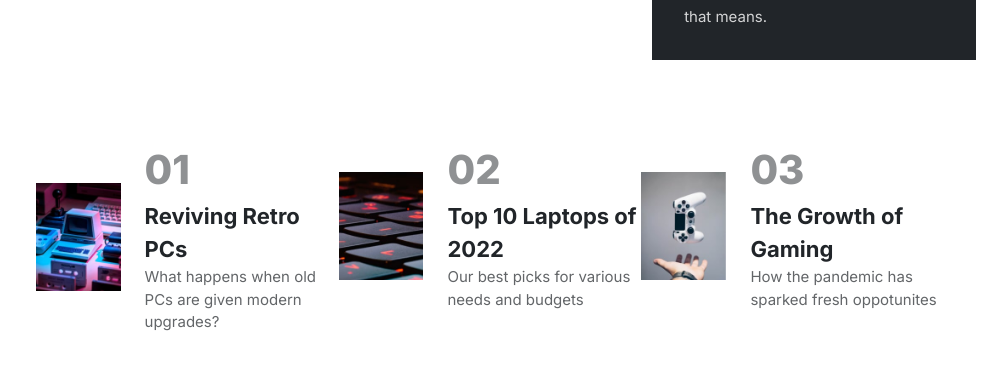
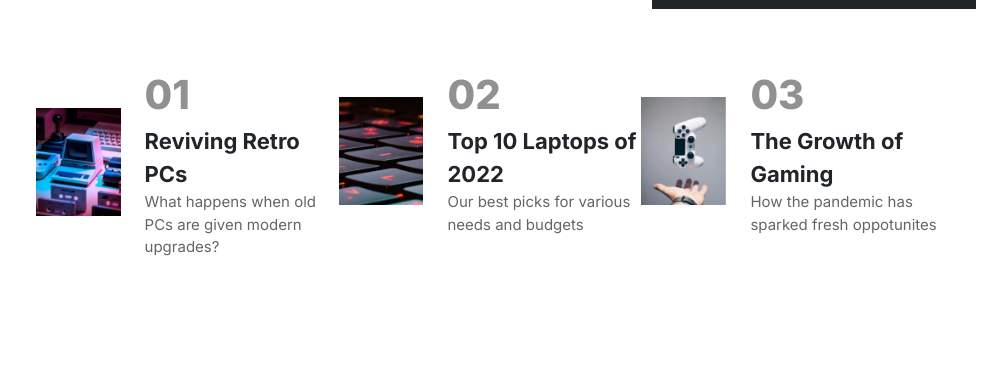
Before and after one commit to krishabb0605/News_homepage, a plain HTML site: page index.html in a window 1280 px wide. Shown: the part 780-1148 px from the top of the page, without its empty margins (150-1157 px from the left). After the commit the page ends 1122 px from the top, so only its background shows below. Drawn offline with nearby package versions, Linux system fonts and the light colour scheme.

Commit message:
minor changes

```diff
--- a/index.html
+++ b/index.html
@@ -20,7 +20,7 @@
       font-weight: 400;
       font-style: normal;
       font-variation-settings: "slnt" 0;
-      margin: 8% 12%;
+      margin: 4% 12%;
       font-size: 15px;
     }
 
@@ -245,7 +245,7 @@
     </div>
   </div>
 
-  <div class="container p-3 ps-0 ps-sm-3 mt-0 mt-sm-5">
+  <div class="container p-3 ps-0 ps-sm-3 mt-0 mt-sm-4">
     <div class="row p-3 g-3 g-lg-0">
       <div class="col-12 col-lg-4 ">
         <div class="row align-items-center">
```
